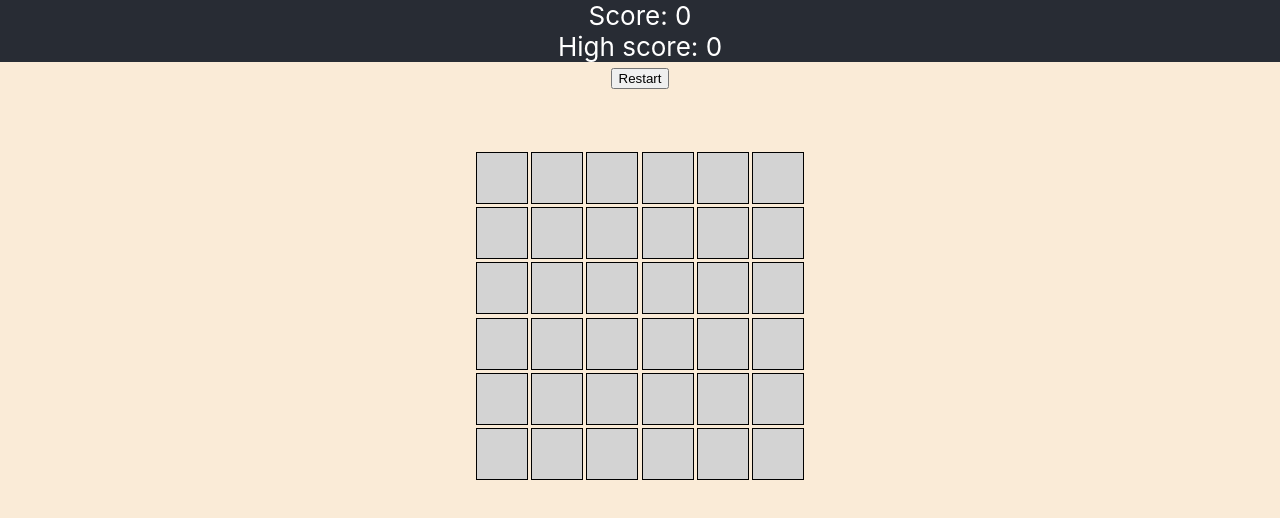
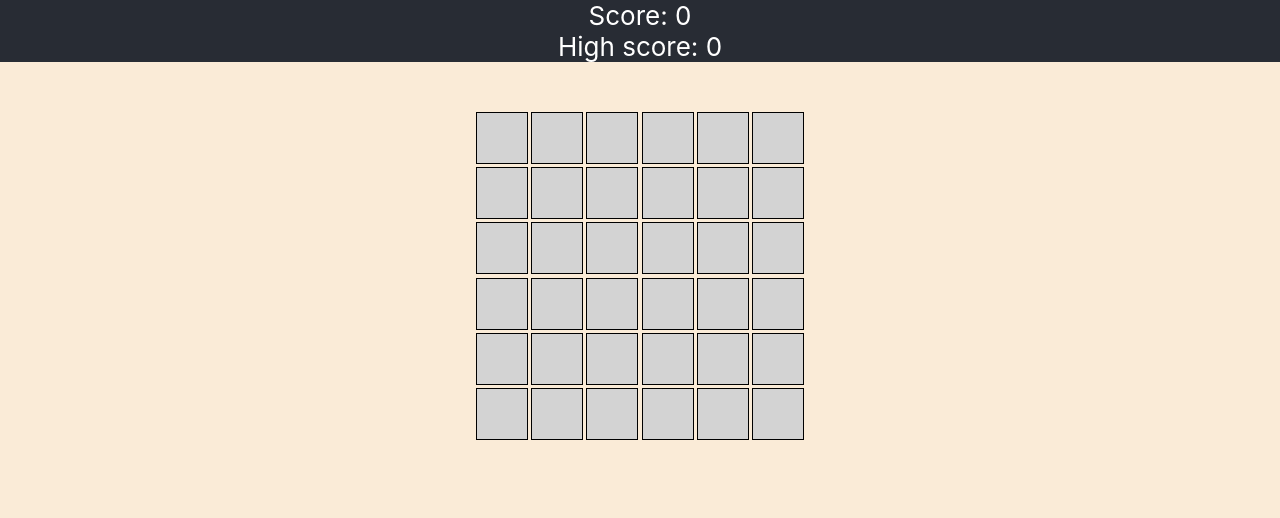
Before and after one commit to mathiasfk/minesweeper, a React (Create React App) app: page / in a window 1280 px wide. Shown: the top 518 px of the page. Built offline with nearby package versions, Linux system fonts and the light colour scheme.

Commit message:
Repositioning buttons

```diff
--- a/src/App.css
+++ b/src/App.css
@@ -15,7 +15,26 @@
 .Board-container {
   display: flex;
   justify-content: center;
-  padding-top: 10px;
+  padding-top: 50px;
+}
+
+.Button {
+  border: solid 1px;
+  padding: 10px 20px;
+  font-size: calc(5px + 2vmin);
+  font-family: -apple-system, BlinkMacSystemFont, 'Segoe UI', 'Roboto', 'Oxygen',
+    'Ubuntu', 'Cantarell', 'Fira Sans', 'Droid Sans', 'Helvetica Neue',
+    sans-serif;
+  -webkit-font-smoothing: antialiased;
+  -moz-osx-font-smoothing: grayscale;
+}
+
+.next {
+  background-color: lightgreen;
+}
+
+.restart {
+  background-color: yellow;
 }
 
 .Board {
@@ -37,9 +56,7 @@
 }
 
 .Button-container {
-  height: 30px;
-  padding-top: 5px;
-  padding-bottom: 5px;
+  padding-top: 20px;
 }
 
 .unknown {
--- a/src/App.tsx
+++ b/src/App.tsx
@@ -183,14 +183,14 @@ function App() {
         <br/>
         High score: {highScore}
       </header>
-      <div className="Button-container">
-        <button onClick={onRestart}>Restart</button>
+      <div className="Board-container">
+        <Board size={BOARD_SIZE} cells={cells} onClick={onClick}></Board>
       </div>
       <div className="Button-container">
-        {win ? <button onClick={onNext}>Next</button> : <></>}
+        {gameover && !win ?<button className="Button restart" onClick={onRestart}>Restart</button> : <></>}
       </div>
-      <div className="Board-container">
-        <Board size={BOARD_SIZE} cells={cells} onClick={onClick}></Board>
+      <div className="Button-container">
+        {win && !gameover ? <button className="Button next" onClick={onNext}>Continue</button> : <></>}
       </div>
     </div>
   );
```
